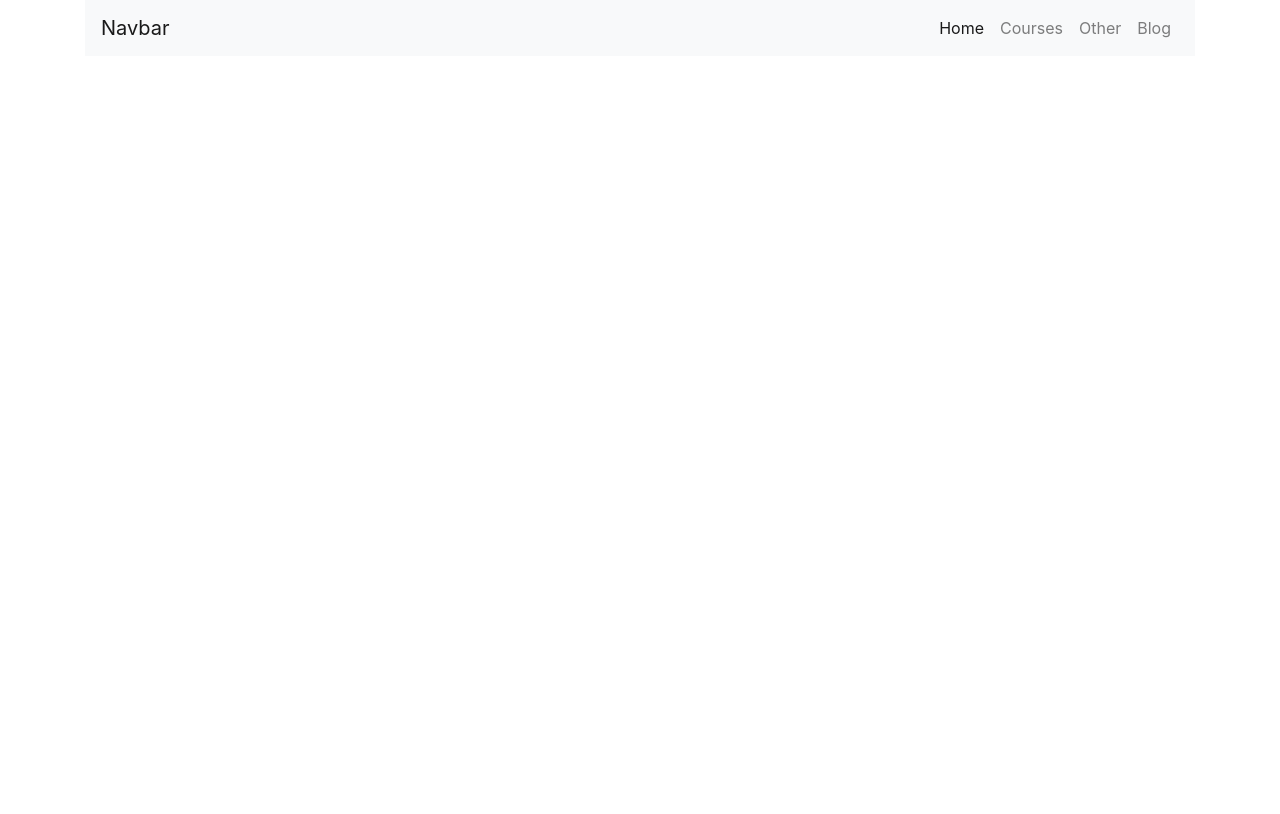
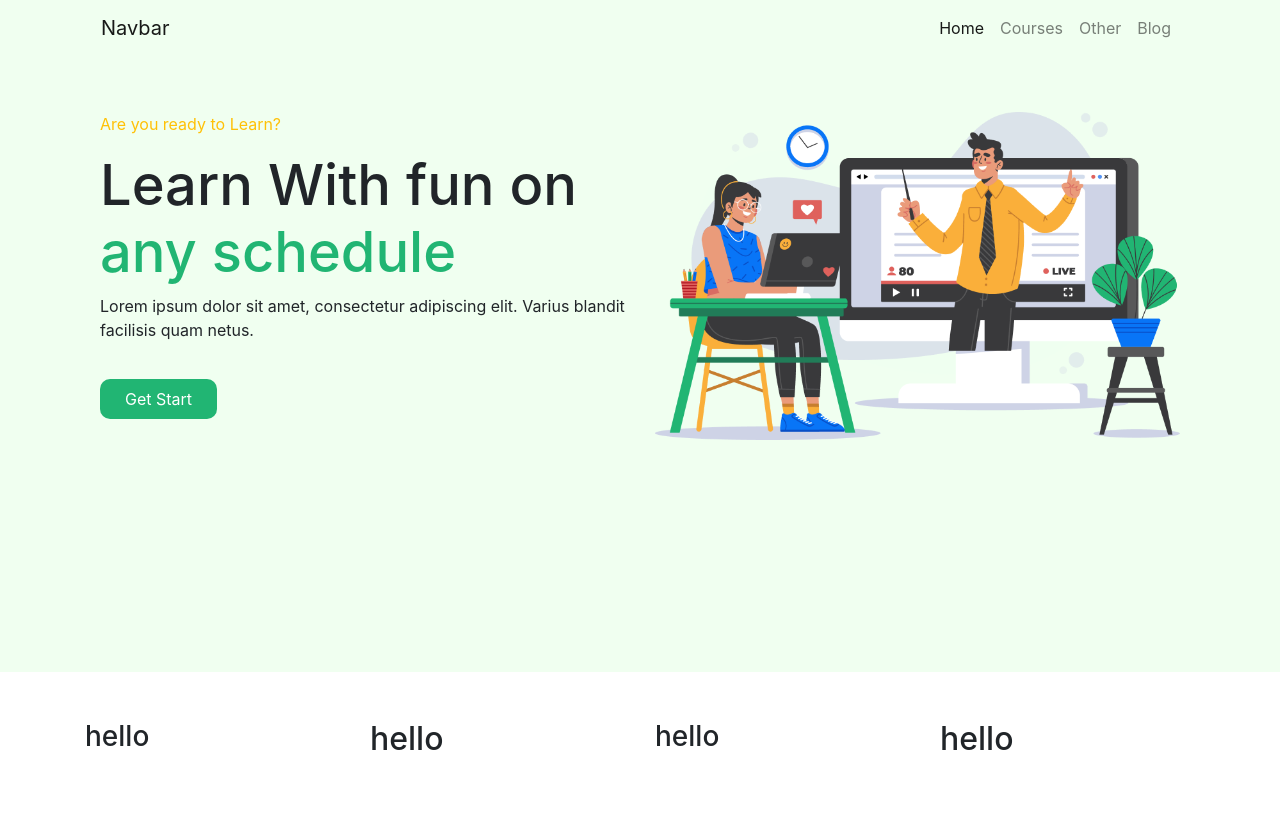
Before and after one commit to AbidurRahman24/Responsive-E-school-Project, a plain HTML site: page index.html in a window 1280 px wide. Drawn offline with nearby package versions, Linux system fonts and the light colour scheme.

Commit message:
hero section done and start icon card

```diff
--- a/index.html
+++ b/index.html
@@ -4,7 +4,10 @@
     <meta charset="UTF-8" />
     <meta http-equiv="X-UA-Compatible" content="IE=edge" />
     <meta name="viewport" content="width=device-width, initial-scale=1.0" />
-    <meta name="viewport" content="width=device-width, initial-scale=1, shrink-to-fit=no">
+    <meta
+      name="viewport"
+      content="width=device-width, initial-scale=1, shrink-to-fit=no"
+    />
     <title>Responsive E-School</title>
     <!-- Bootstrap CSS -->
     <link
@@ -16,43 +19,83 @@
     <link rel="stylesheet" href="style.css" />
   </head>
   <body>
+    <header>
       <section class="container Header">
-        <header>
-        <nav class="navbar navbar-expand-lg navbar-light bg-light ">
+        <nav class="navbar navbar-expand-lg navbar-light">
           <a class="navbar-brand" href="#">Navbar</a>
-            <button class="navbar-toggler" type="button" data-toggle="collapse" data-target="#navbarSupportedContent" aria-controls="navbarSupportedContent" aria-expanded="false" aria-label="Toggle navigation">
+          <button
+            class="navbar-toggler"
+            type="button"
+            data-toggle="collapse"
+            data-target="#navbarSupportedContent"
+            aria-controls="navbarSupportedContent"
+            aria-expanded="false"
+            aria-label="Toggle navigation"
+          >
             <span class="navbar-toggler-icon"></span>
           </button>
 
           <div class="collapse navbar-collapse" id="navbarSupportedContent">
-
             <div class="form-inline my-2 my-lg-0 justify-content-end">
-                <ul class='nav navbar-nav mr-auto nav-pills'>
-                    <li class="nav-item active ">
-                        <a class="nav-link" href="#">Home <span class="sr-only">(current)</span></a>
+              <ul class="nav navbar-nav mr-auto nav-pills">
+                <li class="nav-item active">
+                  <a class="nav-link" href="#"
+                    >Home <span class="sr-only">(current)</span></a
+                  >
                 </li>
 
-                      <li class="nav-item ">
+                <li class="nav-item">
                   <a class="nav-link" href="#">Courses</a>
                 </li>
-                      <li class="nav-item ">
+                <li class="nav-item">
                   <a class="nav-link" href="#">Other</a>
                 </li>
-                      <li class="nav-item ">
+                <li class="nav-item">
                   <a class="nav-link" href="#">Blog</a>
                 </li>
               </ul>
             </div>
           </div>
         </nav>
+
+        <!-- Hero section -->
+        <div class="container py-5 pt-5">
+          <div class="row align-self-center row-height">
+            <div class="col-sm-12 col-md-6 col-lg-6 mt-2">
+              <p class="text-warning">Are you ready to Learn?</p>
+              <h1>Learn With fun on <span> any schedule </span></h1>
+              <p class="text">
+                Lorem ipsum dolor sit amet, consectetur adipiscing elit. Varius
+                blandit facilisis quam netus.
+              </p>
+              <a class="main-button" href="#">Get Start</a>
+            </div>
+            <div class="col-sm-12 col-md-6 col-lg-6 mt-2">
+              <img src="./Photos/Illustration.png" alt="" class="w-100" />
+            </div>
+          </div>
+        </div>
+      </section>
     </header>
 
-        <!-- Hero section -->
-
-
-
+        <main>
+            <section class="container py-5">
+                <div class="row">
+                    <div class="col-sm-6 col-md-3 col-md-3">
+                        <h3>hello</h3>
+                    </div>
+                    <div class="col-sm-6 col-md-3 col-md-3">
+                        <h2>hello</h2>
+                    </div>
+                    <div class="col-sm-6 col-md-3 col-md-3">
+                        <h3>hello</h3>
+                    </div>
+                    <div class="col-sm-6 col-md-3 col-md-3">
+                        <h2>hello</h2>
+                    </div>
+                </div>
             </section>
-
+        </main>
 
 
 
@@ -60,8 +103,20 @@
 
     <!-- Optional JavaScript -->
     <!-- jQuery first, then Popper.js, then Bootstrap JS -->
-    <script src="https://code.jquery.com/jquery-3.2.1.slim.min.js" integrity="sha384-KJ3o2DKtIkvYIK3UENzmM7KCkRr/rE9/Qpg6aAZGJwFDMVNA/GpGFF93hXpG5KkN" crossorigin="anonymous"></script>
-    <script src="https://cdnjs.cloudflare.com/ajax/libs/popper.js/1.12.9/umd/popper.min.js" integrity="sha384-ApNbgh9B+Y1QKtv3Rn7W3mgPxhU9K/ScQsAP7hUibX39j7fakFPskvXusvfa0b4Q" crossorigin="anonymous"></script>
-    <script src="https://maxcdn.bootstrapcdn.com/bootstrap/4.0.0/js/bootstrap.min.js" integrity="sha384-JZR6Spejh4U02d8jOt6vLEHfe/JQGiRRSQQxSfFWpi1MquVdAyjUar5+76PVCmYl" crossorigin="anonymous"></script>
+    <script
+      src="https://code.jquery.com/jquery-3.2.1.slim.min.js"
+      integrity="sha384-KJ3o2DKtIkvYIK3UENzmM7KCkRr/rE9/Qpg6aAZGJwFDMVNA/GpGFF93hXpG5KkN"
+      crossorigin="anonymous"
+    ></script>
+    <script
+      src="https://cdnjs.cloudflare.com/ajax/libs/popper.js/1.12.9/umd/popper.min.js"
+      integrity="sha384-ApNbgh9B+Y1QKtv3Rn7W3mgPxhU9K/ScQsAP7hUibX39j7fakFPskvXusvfa0b4Q"
+      crossorigin="anonymous"
+    ></script>
+    <script
+      src="https://maxcdn.bootstrapcdn.com/bootstrap/4.0.0/js/bootstrap.min.js"
+      integrity="sha384-JZR6Spejh4U02d8jOt6vLEHfe/JQGiRRSQQxSfFWpi1MquVdAyjUar5+76PVCmYl"
+      crossorigin="anonymous"
+    ></script>
   </body>
 </html>
--- a/style.css
+++ b/style.css
@@ -1,3 +1,37 @@
+*{
+    margin: 0;
+    padding:0;
+}
+
+.h1, h1 {
+    font-size: 3.5rem;
+}
+header{
+    background-color: #F0FFF0;
+}
+
+
 div#navbarSupportedContent {
     justify-content: flex-end;
 }
+span{
+    color: #21B573;
+}
+a:hover{
+    color:white;
+    text-decoration: none;
+}
+.row-height{
+    height:65vh
+}
+.text{
+    padding-bottom: 20px;
+    margin-bottom: 25px;
+}
+.main-button{
+    color:white;
+    background-color: #21B573;
+    padding: 10px 25px;
+    text-decoration: none;
+    border-radius: 10px;
+}
```
Lines whose indentation alone changed are shown as unchanged.
